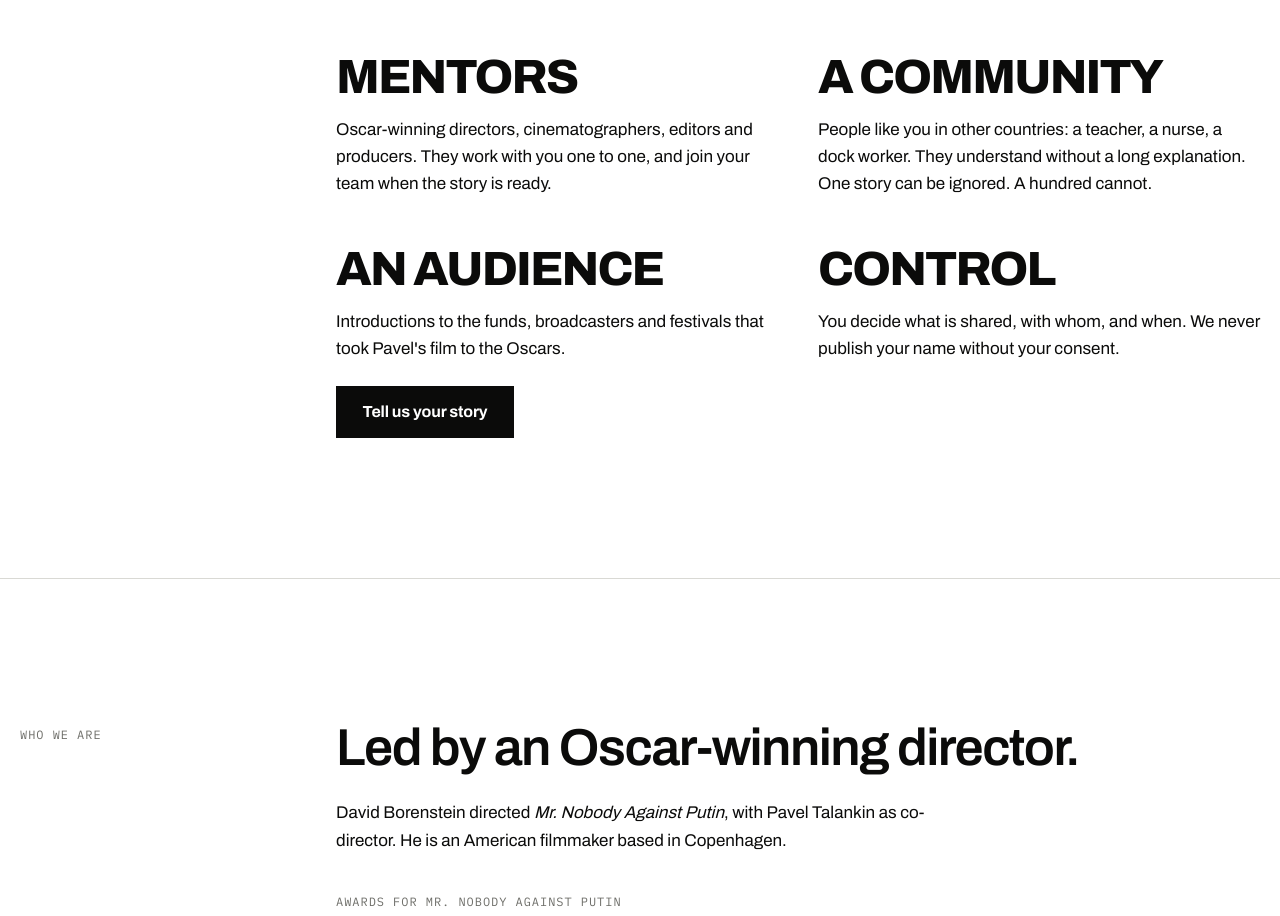
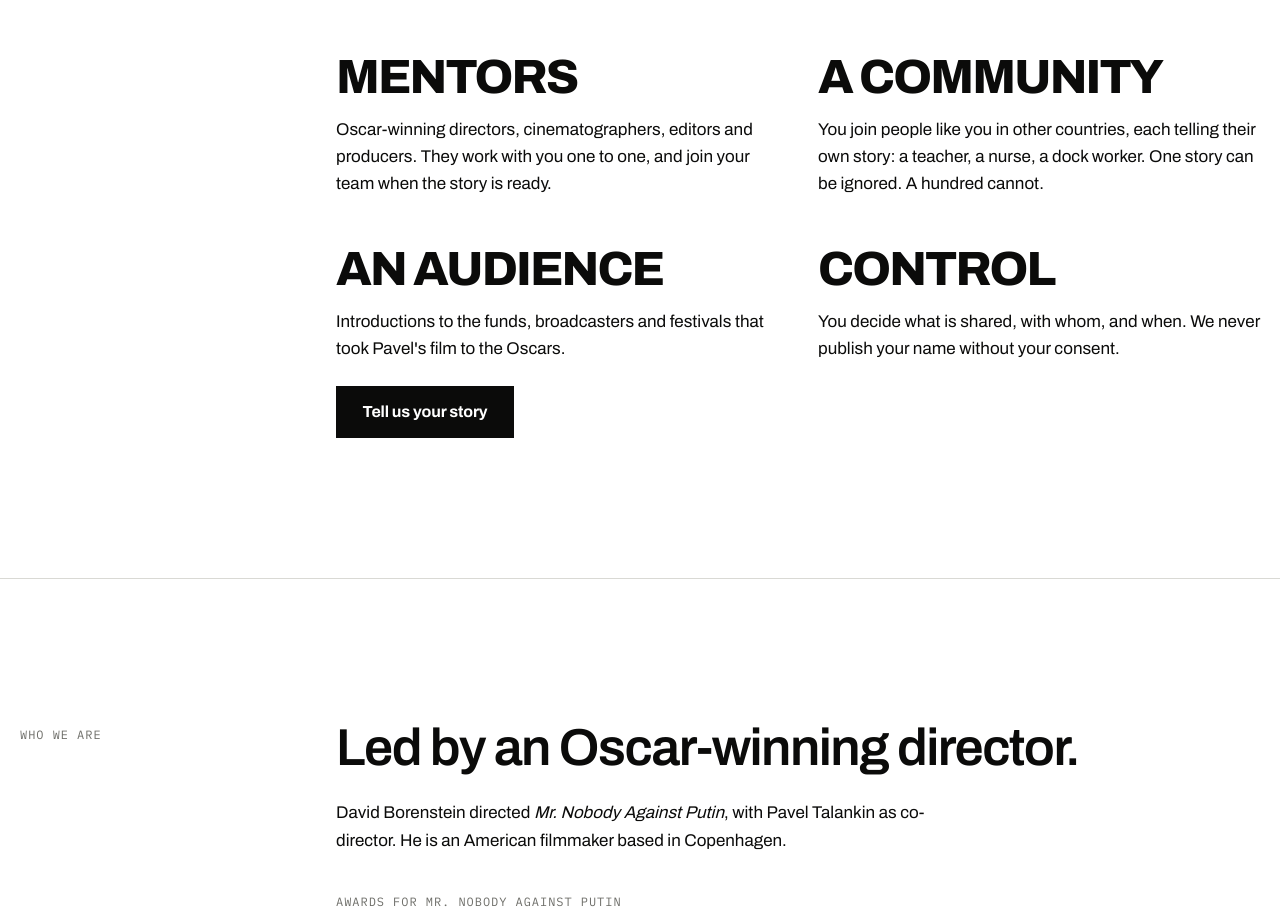
Before and after one commit to apsychas/nobody-international, a website: page site/index.html in a window 1280 px wide. Shown: the part 3006-3922 px from the top of the page. Drawn offline with Linux system fonts and the light colour scheme.

Commit message:
Public page: the community is people telling their own stories together
Co-Authored-By: Claude Opus 5.5 <noreply@anthropic.com>
Claude-Session: https://claude.ai/code/session_01GjxvwTSFBVtoKR1ExEKtTs

```diff
--- a/site/index.html
+++ b/site/index.html
@@ -188,7 +188,7 @@ footer { padding-block: 2rem 3rem; display: flex; flex-wrap: wrap; justify-conte
       <h2>You bring the story. We bring the people who know how to tell it.</h2>
       <div class="gives">
         <div><h3>Mentors</h3><p>Oscar-winning directors, cinematographers, editors and producers. They work with you one to one, and join your team when the story is ready.</p></div>
-        <div><h3>A community</h3><p>People like you in other countries: a teacher, a nurse, a dock worker. They understand without a long explanation. One story can be ignored. A hundred cannot.</p></div>
+        <div><h3>A community</h3><p>You join people like you in other countries, each telling their own story: a teacher, a nurse, a dock worker. One story can be ignored. A hundred cannot.</p></div>
         <div><h3>An audience</h3><p>Introductions to the funds, broadcasters and festivals that took Pavel's film to the Oscars.</p></div>
         <div><h3>Control</h3><p>You decide what is shared, with whom, and when. We never publish your name without your consent.</p></div>
       </div>
```
Also changed, not shown: site/nobody-international.html (+1 -1 lines).
